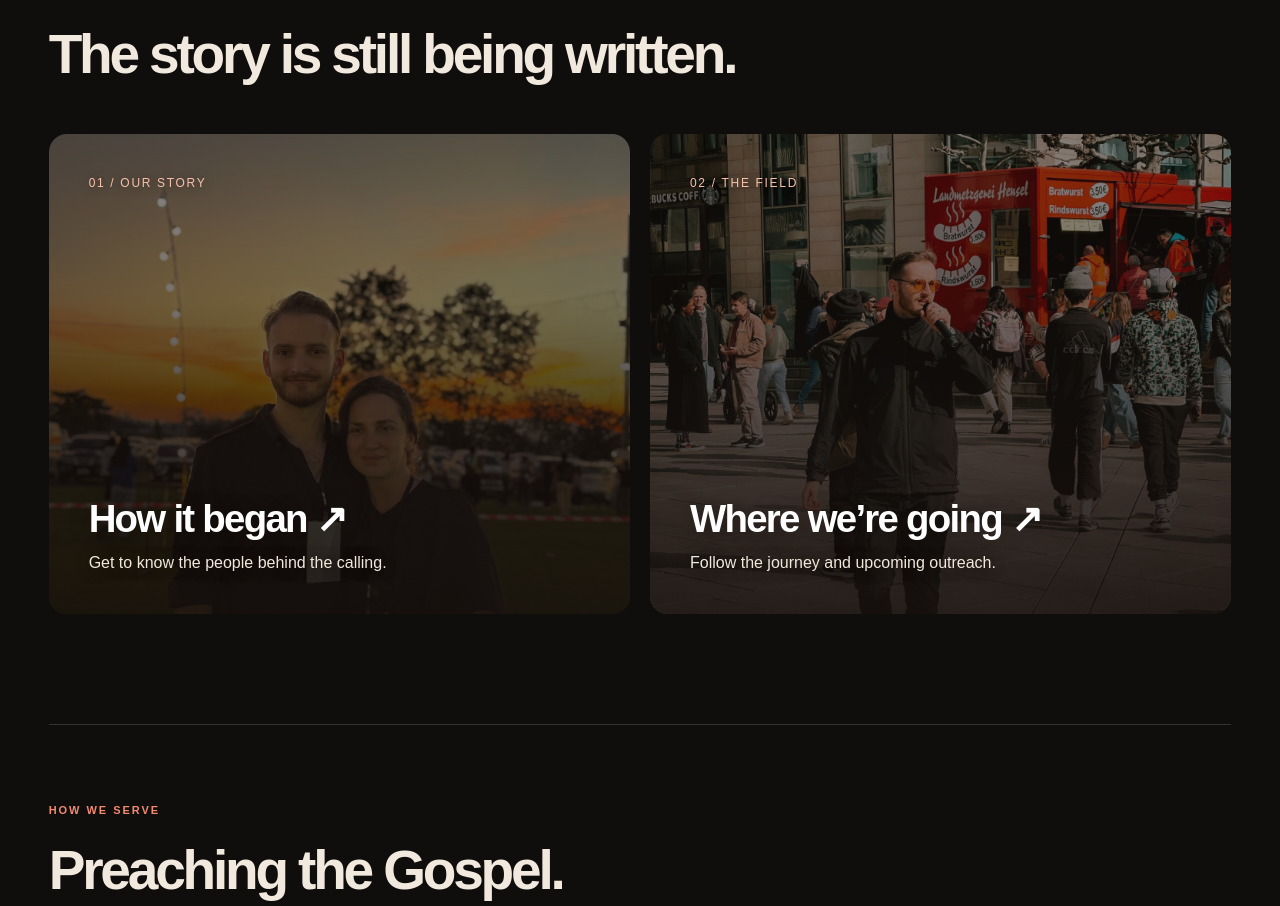
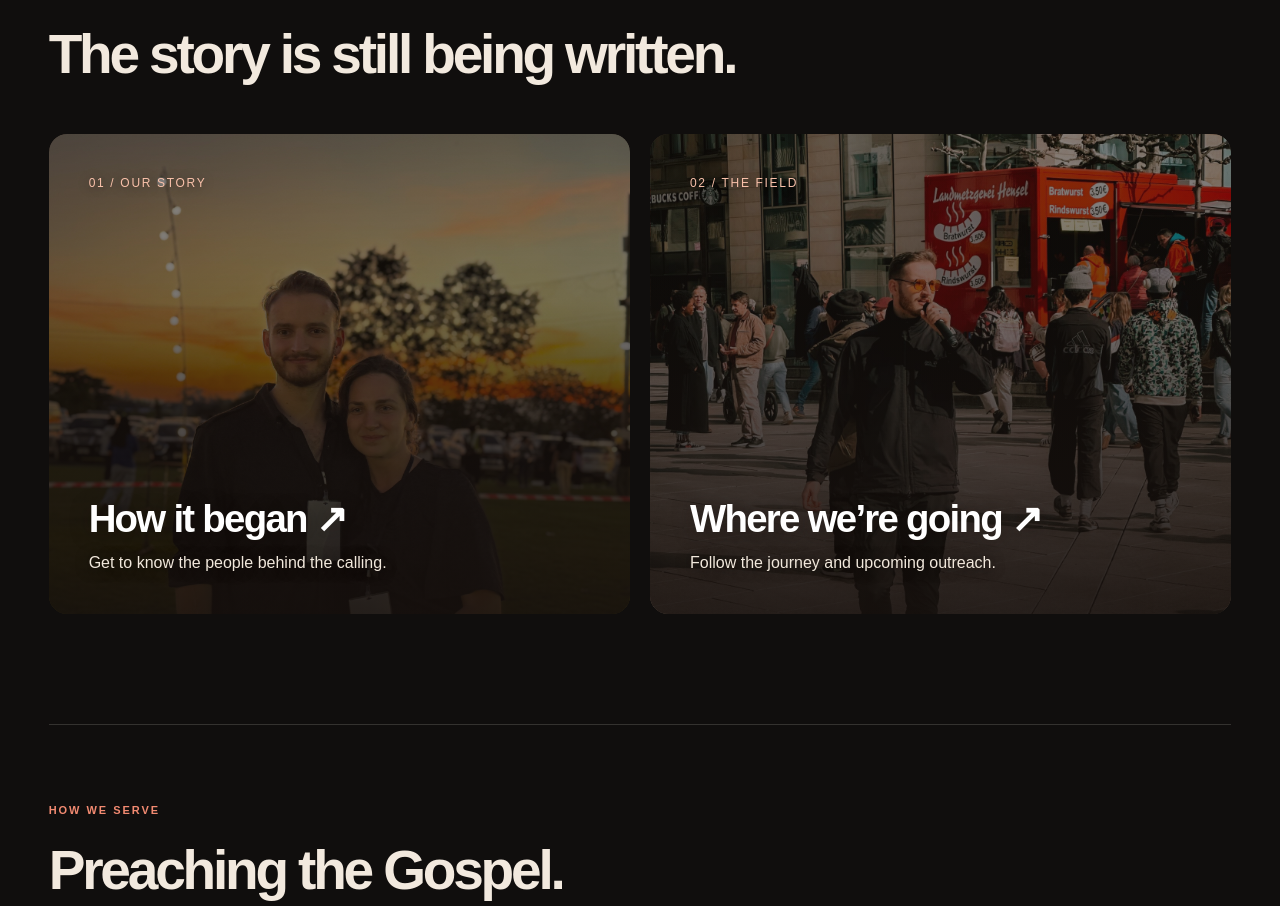
Before and after one commit to bumbmatei-sys/thebumbs-website, a Next.js app: page / in a window 1280 px wide. Shown: the part 8860-9766 px from the top of the page. Built offline with nearby package versions, Linux system fonts and the light colour scheme.

Commit message:
style: raise sunset photo slightly within story card

```diff
--- a/app/globals.css
+++ b/app/globals.css
@@ -1447,7 +1447,7 @@ body{background:var(--cream);color:var(--ink)}
   overflow:hidden;
 }
 .story-tile.story-tile-photo:first-child{
-  background-position:center 14%;
+  background-position:center 21%;
 }
 .story-tile.story-tile-photo:nth-child(2){
   background-position:center 37%;
```
